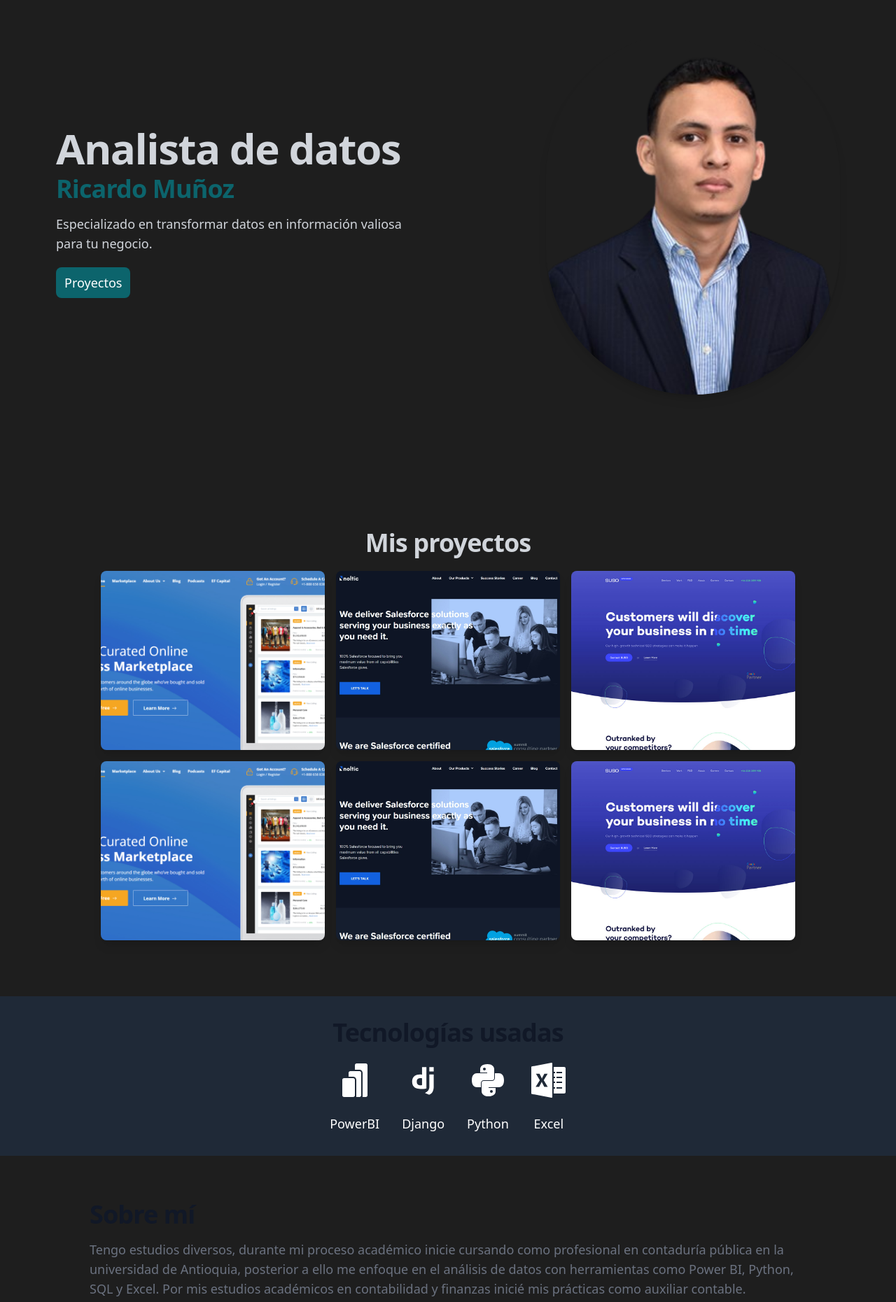
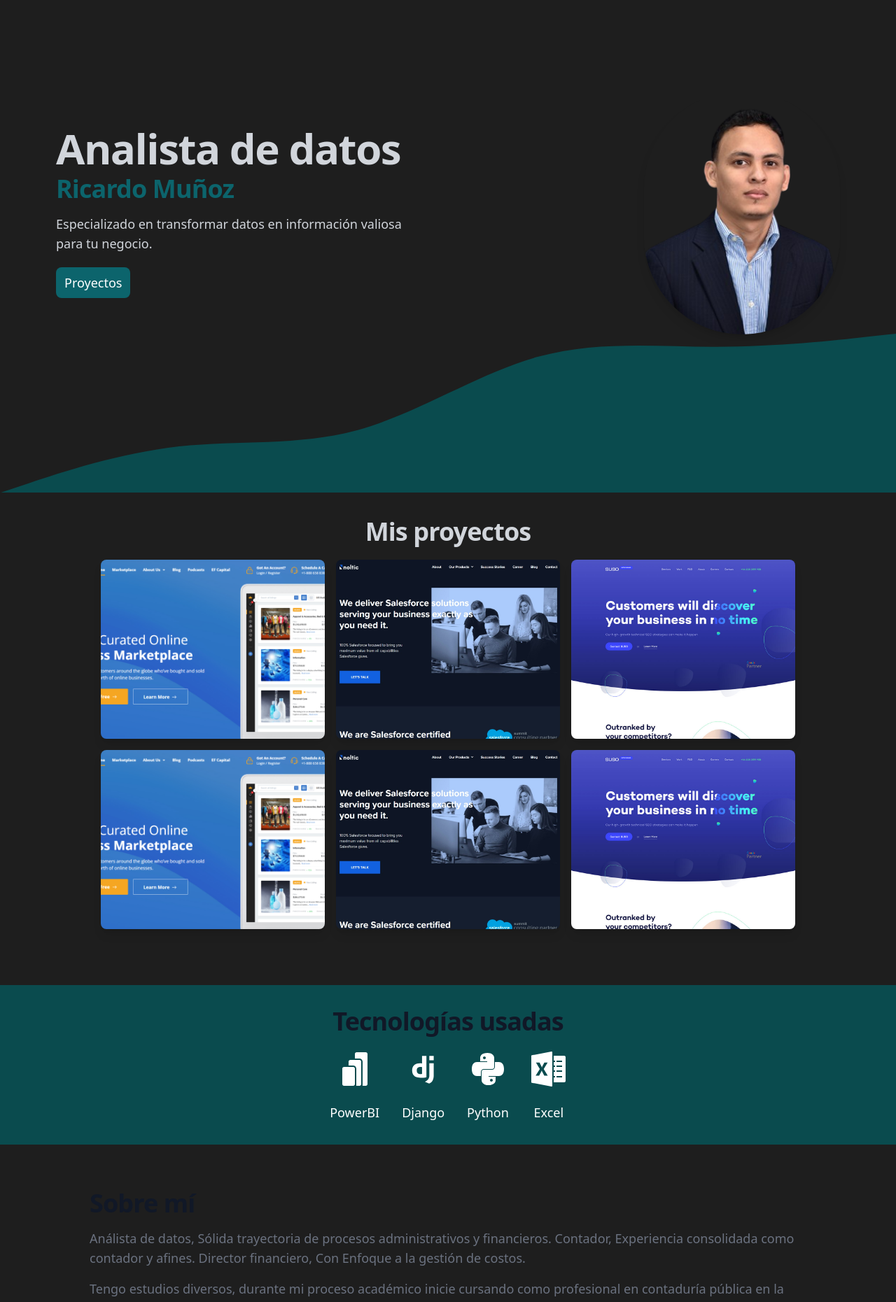
Before and after one commit to karol7git/basic-portfolio, a React (Vite) app: page / in a window 1280 px wide. Shown: the part 160-2021 px from the top of the page at 70% size. Built offline with nearby package versions, Linux system fonts and the light colour scheme.

Commit message:
add wave

```diff
--- a/src/components/Footer.tsx
+++ b/src/components/Footer.tsx
@@ -1,6 +1,6 @@
 const Footer = () => {
   return (
-    <footer className="bg-white rounded-lg shadow m-4 dark:bg-gray-800 ">
+    <footer className="bg-white rounded-lg shadow m-4 bg-custom-green-hover ">
       <div className="w-full mx-auto max-w-screen-xl p-4 md:flex md:items-center md:justify-between">
         <span className="text-sm text-gray-500 sm:text-center dark:text-gray-400">
           © 2024
--- a/src/pages/About.tsx
+++ b/src/pages/About.tsx
@@ -7,17 +7,18 @@ const About = () => {
             Sobre mí
           </h2>
           <p className="mb-4 font-medium">
+            Análista de datos, Sólida trayectoria de procesos administrativos y financieros.
+            Contador, Experiencia consolidada como contador y afines.
+            Director financiero, Con Enfoque a la gestión de costos.
+
+          </p>
+          <p className="mb-4 font-light">
             Tengo estudios diversos, durante mi proceso académico inicie
             cursando como profesional en contaduría pública en la universidad de
             Antioquia, posterior a ello me enfoque en el análisis de datos con
             herramientas como Power BI, Python, SQL y Excel. Por mis estudios
             académicos en contabilidad y finanzas inicié mis prácticas como
             auxiliar contable.
-          </p>
-          <p className="mb-4 font-light">
-          Análista de datos, Sólida trayectoria de procesos administrativos y financieros.
-          Contador, Experiencia consolidada como contador y afines.
-          Director financiero, Con Enfoque a la gestión de costos.
           </p>
         </div>
       </div>
--- a/src/pages/Hero.tsx
+++ b/src/pages/Hero.tsx
@@ -1,13 +1,20 @@
+import React from "react";
 import photo from "../assets/photo.png";
 import { Link } from "react-scroll";
 
-const Hero = () => {
+const Hero: React.FC = () => {
   return (
     <section
       id="hero"
-      className="flex flex-col lg:flex-row justify-center items-center p-8 lg:p-20 min-h-screen space-y-10 lg:space-y-0 "
+      className="relative flex flex-col lg:flex-row justify-center items-center p-8 lg:p-20 min-h-screen space-y-10 lg:space-y-0 mb-[-1rem]"
     >
-      <div className="w-full lg:w-1/2 text-center lg:text-left lg:pr-8">
+      {/* SVG Curva con gradiente */}
+      <div className="absolute bottom-0 left-0 w-full overflow-hidden -z-10">
+
+        <svg xmlns="http://www.w3.org/2000/svg" viewBox="0 0 1440 320"><path fill="#0A4B4E" fill-opacity="1" d="M0,320L48,304C96,288,192,256,288,245.3C384,235,480,245,576,218.7C672,192,768,128,864,101.3C960,75,1056,85,1152,85.3C1248,85,1344,75,1392,69.3L1440,64L1440,320L1392,320C1344,320,1248,320,1152,320C1056,320,960,320,864,320C768,320,672,320,576,320C480,320,384,320,288,320C192,320,96,320,48,320L0,320Z"></path></svg>
+      </div>
+
+      <div className="w-full lg:w-1/2 text-center lg:text-left lg:pr-8 relative z-10">
         <h6 className="text-4xl lg:text-6xl font-bold tracking-tight text-gray-300">
           Analista de datos
         </h6>
@@ -15,8 +22,7 @@ const Hero = () => {
           Ricardo Muñoz
         </h1>
         <p className="text-base lg:text-lg mt-4 text-gray-300">
-          Especializado en transformar datos en información valiosa para tu
-          negocio.
+          Especializado en transformar datos en información valiosa para tu negocio.
         </p>
         <div className="mt-5 flex justify-center lg:justify-start">
           <Link
@@ -30,8 +36,8 @@ const Hero = () => {
           </Link>
         </div>
       </div>
-      <div className="relative w-full lg:w-1/2 flex justify-center lg:justify-end lg:items-center">
-        <div className="relative w-3/4 sm:w-1/2 lg:w-3/4">
+      <div className="relative w-full lg:w-1/2 flex justify-center lg:justify-end lg:items-center relative z-10">
+        <div className="relative w-3/4 sm:w-1/3 lg:w-2/4">
           <img
             src={photo}
             alt="Ricardo Muñoz"
--- a/src/pages/LogoClouds.tsx
+++ b/src/pages/LogoClouds.tsx
@@ -59,7 +59,7 @@ const logos = [
 
 const LogoCloud = () => {
   return (
-    <div className="py-8 mt-20 bg-gray-800">
+    <div className="py-8 mt-20 bg-custom-green-hover">
       <div className="max-w-6xl mx-auto text-center">
         <h2 className="mb-4 text-4xl tracking-tight font-bold text-gray-900 dark:text-white">
           Tecnologías usadas
```
